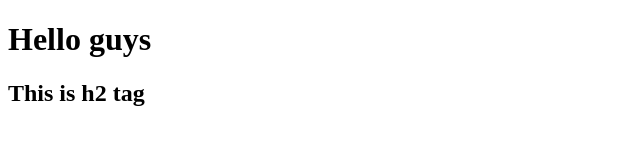
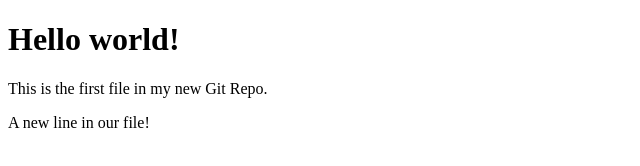
Before and after one commit to NhatNamITPRO/demo, a plain HTML site: page index.html in a window 1280 px wide. Shown: the whole page, without its empty margins (0-640 px from the left). Drawn offline with Linux system fonts and the light colour scheme.

Commit message:
Updated index.html with a new line

```diff
--- a/index.html
+++ b/index.html
@@ -1,12 +1,14 @@
 <!DOCTYPE html>
-<html lang="en">
+<html>
 <head>
-    <meta charset="UTF-8">
-    <meta name="viewport" content="width=device-width, initial-scale=1.0">
-    <title>Document</title>
+<title>Hello World!</title>
+<link rel="stylesheet" href="bluestyle.css">
 </head>
 <body>
-    <h1>Hello guys</h1>
-    <h2>This is h2 tag</h2>
+
+<h1>Hello world!</h1>
+<p>This is the first file in my new Git Repo.</p>
+<p>A new line in our file!</p>
+
 </body>
 </html>
```
